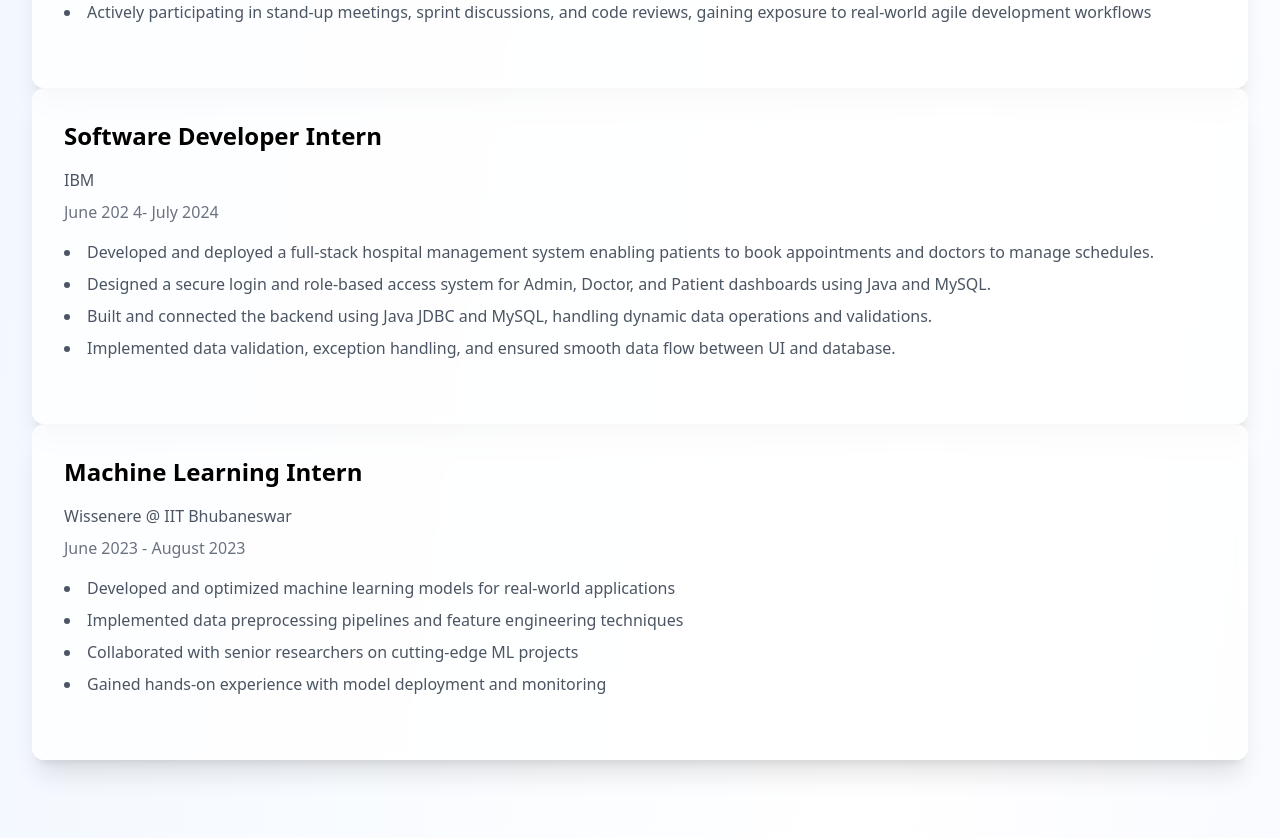
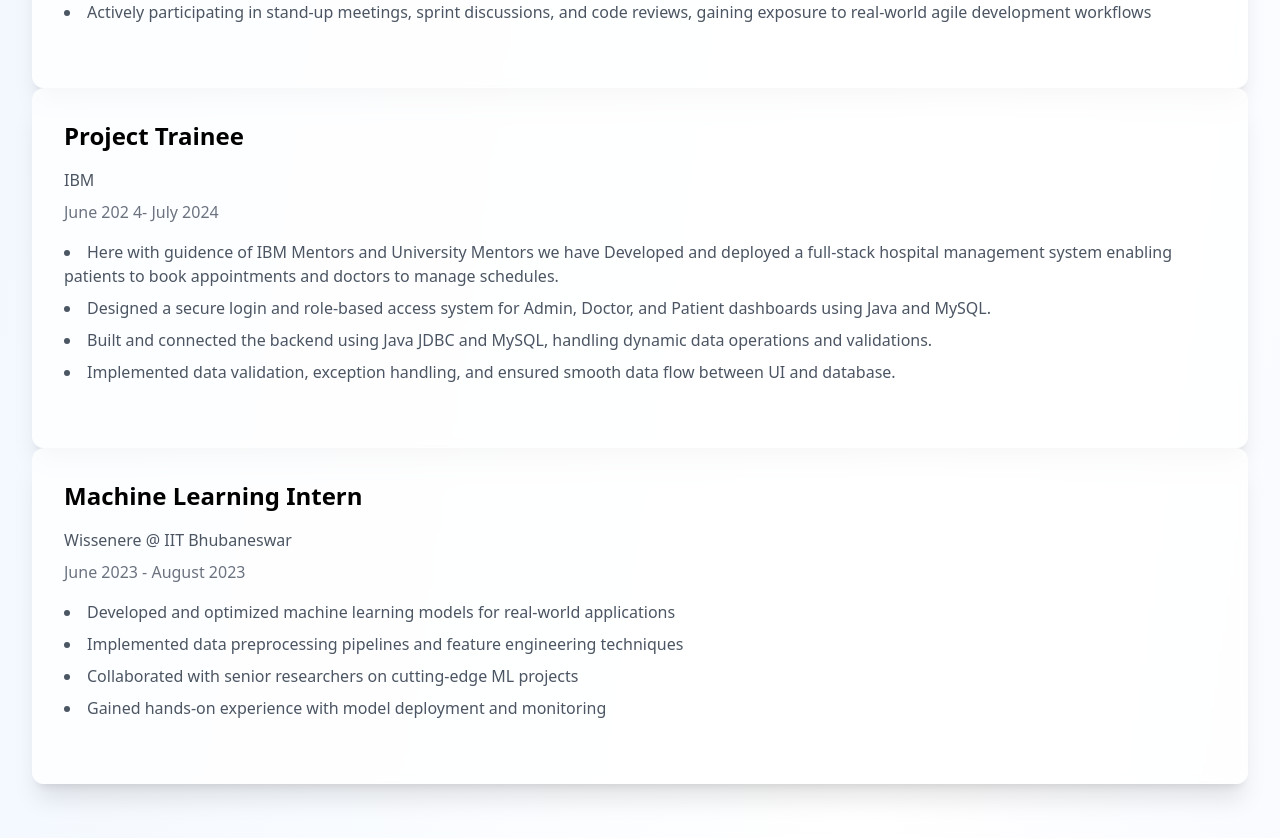
Before and after one commit to Dattaalladi/Narendra-Datta-Alladi-Portfolio-Website, a React (Vite) app: page / in a window 1280 px wide. Shown: the part 2040-2878 px from the top of the page. Built offline with nearby package versions, Linux system fonts and the light colour scheme.

Commit message:
Updated IBM project role description in portfolio

```diff
--- a/src/App.tsx
+++ b/src/App.tsx
@@ -307,11 +307,11 @@ function App()
         <div className="max-w-7xl mx-auto">
           <div className="bg-white/80 dark:bg-gray-800/80 backdrop-blur-sm rounded-xl shadow-xl p-8">
             <div className="mb-8">
-              <h3 className="text-2xl font-semibold mb-4 dark:text-white">Software Developer Intern</h3>
+              <h3 className="text-2xl font-semibold mb-4 dark:text-white">Project Trainee </h3>
               <p className="text-gray-600 dark:text-gray-300 mb-2">IBM</p>
               <p className="text-gray-500 dark:text-gray-400 mb-4">June 202 4- July 2024</p>
               <ul className="list-disc list-inside text-gray-600 dark:text-gray-300 space-y-2">
-                <li>Developed and deployed a full-stack hospital management system enabling patients to book appointments and doctors to manage schedules.</li>
+                <li>Here with guidence of IBM Mentors and University Mentors we have Developed and deployed a full-stack hospital management system enabling patients to book appointments and doctors to manage schedules.</li>
                 <li>Designed a secure login and role-based access system for Admin, Doctor, and Patient dashboards using Java and MySQL.</li>
                 <li>Built and connected the backend using Java JDBC and MySQL, handling dynamic data operations and validations.</li>
                 <li>Implemented data validation, exception handling, and ensured smooth data flow between UI and database.</li>
```
